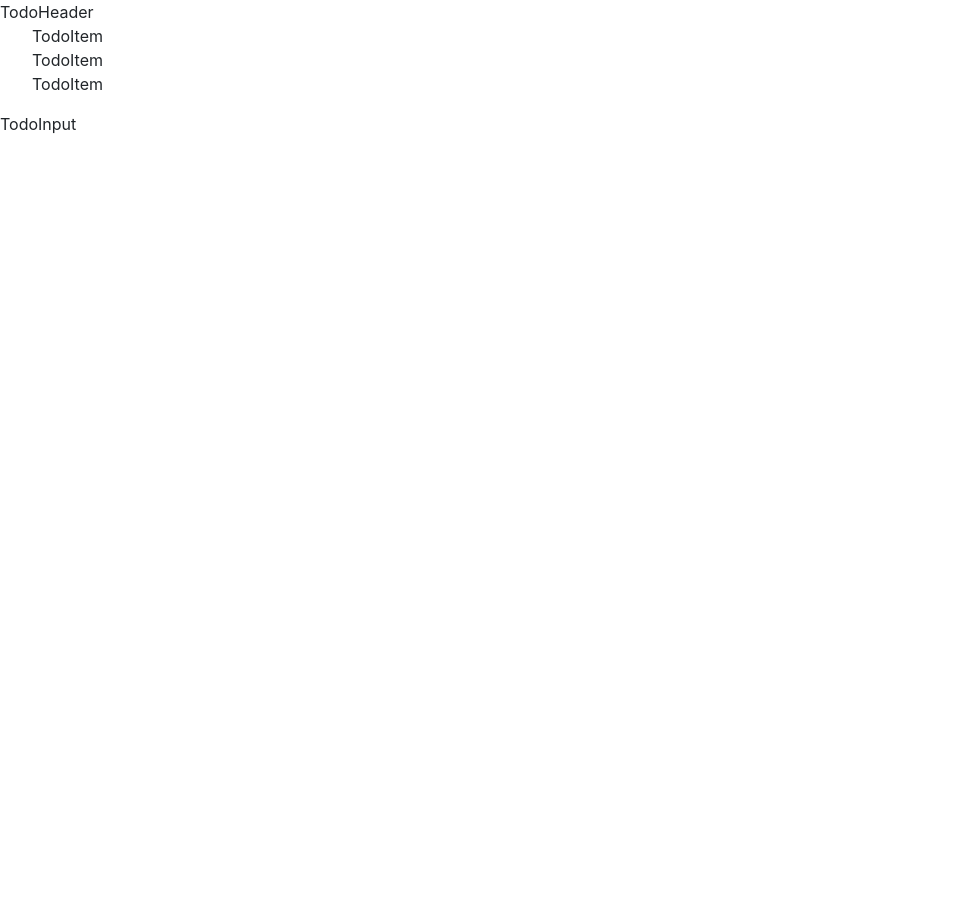
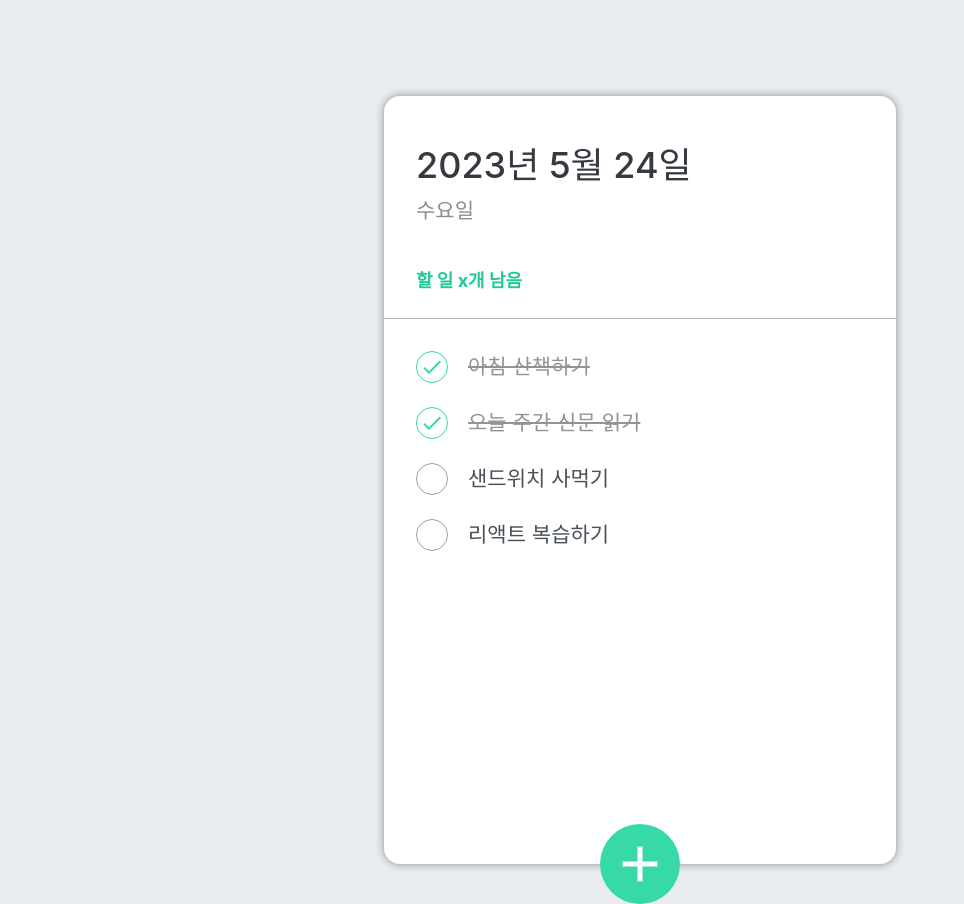
Before and after one commit to JeFeel/react-todo-app, a React (Create React App) app: page / in a window 1280 px wide. Shown: the whole page, without its empty margins (0-964 px from the left). Before the commit the page ends 800 px from the top, so only its background shows below. Built offline with nearby package versions, Linux system fonts and the light colour scheme; the HTML template or start-up script is replaced by a standard one.

Commit message:
react todo project list check

```diff
--- a/src/App.css
+++ b/src/App.css
@@ -1,38 +1,9 @@
-.App {
-  text-align: center;
+
+a {
+  color :inherit;
+  text-decoration: none;
 }
 
-.App-logo {
-  height: 40vmin;
-  pointer-events: none;
+body{
+  background: #e9ecef;
 }
-
-@media (prefers-reduced-motion: no-preference) {
-  .App-logo {
-    animation: App-logo-spin infinite 20s linear;
-  }
-}
-
-.App-header {
-  background-color: #282c34;
-  min-height: 100vh;
-  display: flex;
-  flex-direction: column;
-  align-items: center;
-  justify-content: center;
-  font-size: calc(10px + 2vmin);
-  color: white;
-}
-
-.App-link {
-  color: #61dafb;
-}
-
-@keyframes App-logo-spin {
-  from {
-    transform: rotate(0deg);
-  }
-  to {
-    transform: rotate(360deg);
-  }
-}
--- a/src/component/TodoHeader.js
+++ b/src/component/TodoHeader.js
@@ -1,10 +1,13 @@
 import React from 'react';
+import './scss/TodoHeader.scss';
 
 const TodoHeader = () => {
     return (
-        <div>
-            TodoHeader
-        </div>
+        <header>
+            <h1>2023년 5월 24일</h1>
+            <div className={'day'}>수요일</div>
+            <div className={'tasks-left'}>할 일 x개 남음</div>
+        </header>
     );
 };
 
--- a/src/component/TodoInput.js
+++ b/src/component/TodoInput.js
@@ -1,10 +1,40 @@
-import React from 'react';
+import React, {useState} from 'react';
+import {MdAdd} from "react-icons/md";
+import cn from 'classnames';
+
+import './scss/TodoInput.scss'
+
 
 const TodoInput = () => {
+    //입력창 open 여부를 표현하는 상태값
+    const [open, setOpen] = useState(false);
+
+    // + 버튼 클릭시 이벤트 처리
+    const onToggle = () => {
+        setOpen(!open); //open값을 뒤집어줌
+    };
+    // const showForm = () => {
+    //         return }
+
     return (
-        <div>
-           TodoInput
-        </div>
+        <>
+            {
+                open && (<div className={'form-wrapper'}>
+                    <form className={'insert-form'}>
+                        <input
+                            type={'text'}
+                            placeholder={'할 일을 입력한 후 엔터를 누르세요'}
+                        />
+                    </form>
+                </div>)
+            }
+            {/* cn() 첫번째 파라미터는 항상 유지할 클래스, 두 번째 파라미터는 논리 상태값
+                => 논리상태값이 true일 경우 해당 클래스 추가, false의 경우 제거*/}
+            <button className={cn('insert-btn', {open})} onClick={onToggle}>
+                <MdAdd/>
+            </button>
+
+        </>
     );
 };
 
--- a/src/component/TodoItem.js
+++ b/src/component/TodoItem.js
@@ -1,8 +1,22 @@
 import React from 'react';
+import {MdDelete, MdDone} from "react-icons/md";
+import cn from 'classnames';
+import './scss/TodoItem.scss';
 
-const TodoItem = () => {
+const TodoItem = ({item}) => {
+
+    const {id, title, done} = item;
+
     return (
-        <li className={'todo-list-item'}>TodoItem</li>
+        <li className={'todo-list-item'}>
+            <div className={cn('check-circle', {active: done})}>
+                {done && <MdDone />}
+            </div>
+            <span className={cn('text', {finish: done})}>{title}</span>
+            <div className={'remove'}>
+                <MdDelete />
+            </div>
+        </li>
     );
 };
 
--- a/src/component/TodoMain.js
+++ b/src/component/TodoMain.js
@@ -1,12 +1,15 @@
 import React from 'react';
 import TodoItem from "./TodoItem";
+import './scss/TodoMain.scss';
 
-const TodoMain = () => {
+const TodoMain = ({todoList}) => {
+        // console.log(props.todoList);
+
     return (
         <ul className={'todo-list'}>
-            <TodoItem/>
-            <TodoItem/>
-            <TodoItem/>
+            {
+                todoList.map(todo=> <TodoItem item={todo}/>)
+            }
         </ul>
     );
 };
--- a/src/component/TodoTemplate.js
+++ b/src/component/TodoTemplate.js
@@ -2,12 +2,37 @@ import React from 'react';
 import TodoHeader from "./TodoHeader";
 import TodoMain from "./TodoMain";
 import TodoInput from "./TodoInput";
+import './scss/TodoTemplate.scss';
 
 const TodoTemplate = () => {
+
+    //서버에 할일 목록(json)을 요청해서 받아와야 함
+    const todos = [
+        {
+            id: 1,
+            title: '아침 산책하기',
+            done: true
+        },
+        {
+            id: 2,
+            title: '오늘 주간 신문 읽기',
+            done: true
+        },
+        {
+            id: 3,
+            title: '샌드위치 사먹기',
+            done: false
+        },
+        {
+            id: 4,
+            title: '리액트 복습하기',
+            done: false
+        }
+    ];
     return (
         <div className={'TodoTemplate'}>
             <TodoHeader/>
-            <TodoMain/>
+            <TodoMain todoList={todos}/>
             <TodoInput/>
         </div>
     );
--- /dev/null
+++ b/src/component/scss/TodoHeader.scss
@@ -0,0 +1,25 @@
+//변수 사용
+$my-dark-gray: #343a40;
+
+header{
+  padding: 48px 32px 24px;
+  border-bottom: 1px solid #bbb;
+  //sass는 밑에 중첩시켜서 작성
+  h1{
+    font-size: 36px;
+    color: $my-dark-gray;
+  }
+
+  .day{
+    margin-top: 4px;
+    color: #868e96;
+    font-size: 21px;
+  }
+
+  .tasks-left{
+    color: #20c997;
+    font-size: 18px;
+    margin-top: 40px;
+    font-weight: 700;
+  }
+}
--- /dev/null
+++ b/src/component/scss/TodoInput.scss
@@ -0,0 +1,72 @@
+
+.form-wrapper{
+  //background: orange;
+  width: 100%;
+  position: absolute;
+  left: 0;
+  bottom: 0;
+
+  .insert-form {
+    background: #f8f9fa;
+    padding: 32px 32px 72px;
+    border-bottom-left-radius: 16px;
+    border-bottom-right-radius: 16px;
+    border-top: 1px solid #e9ecef;
+
+    input {
+      padding: 12px;
+      border-radius: 4px;
+      border: 1px solid #94989b;
+      width: 100%;
+      outline: none;
+      font-size: 18px;
+      box-sizing: border-box;
+    }
+  }
+}
+
+.insert-btn{
+  background: #38d9a9;
+
+  &:hover{
+    background: #63e6be;
+  }
+  &:active{
+    background: #20c997;
+  }
+
+  &.open{
+    background: #ff6b6b;
+    &:hover{
+      background: #ff8787;
+    }
+    &:active{
+      background: #fa5252;
+    }
+
+    transform:  translate(-50%, 50%) rotate(45deg); //플러스 표시가 45도 회전
+    // &.open이 점수가 더 높기 때문에 위치 유지를 위해
+    // 어쩔수 없이 한번더 translate 작성
+  }
+
+  z-index: 5;
+  cursor: pointer;
+  width: 80px;
+  height: 80px;
+  font-size: 60px;
+
+  position: absolute;
+  left: 50%;
+  bottom: 0;
+  transform: translate(-50%, 50%); //template의 relative 때문에 걸치게 됨
+
+  color: white;
+  border-radius: 50%;
+  border: none;
+  outline: none;
+
+  display: flex;
+  align-items: center;
+  justify-content: center;
+  transition: 0.125s ease-in;
+}
--- /dev/null
+++ b/src/component/scss/TodoItem.scss
@@ -0,0 +1,62 @@
+@mixin content-center{
+  // 체크표시가 정중앙에 오게끔
+  display: flex;
+  justify-content: center;
+  align-items: center;
+}
+
+.todo-list-item{
+  display: flex; //수평 배치로 되게끔
+  align-items: center; //교차축 중앙
+  padding: 12px 0;
+  //background: orange;
+
+  &:hover .remove{  //상위태그가 앞에 들어감
+    display: block;
+  }
+
+  .check-circle{
+    width: 32px;
+    height: 32px;
+    border-radius: 50%;
+    border: 1px solid #9da1a7;
+    font-size: 24px;
+    margin-right: 20px;
+    cursor: pointer;
+    @include content-center;
+
+    &.active{
+      border: 1px solid #38d9a9;
+      color: #38d9a9;
+    }
+  }
+
+  .text{
+    font-size: 21px;
+    //background: tomato;
+    color: #495057;
+    flex: 1;
+
+    &.finish{
+      color: #919396;
+      text-decoration: line-through;
+    }
+  }
+
+  .remove{
+    //background: orange;
+    font-size: 28px;
+    cursor: pointer;
+    color: #f51b4f;
+
+    @include content-center;
+
+    display: none;
+
+    &:hover svg{
+      opacity: 0.8;
+    }
+  }
+
+
+}
--- /dev/null
+++ b/src/component/scss/TodoMain.scss
@@ -0,0 +1,5 @@
+.todo-list {
+  flex: 1; //수직배치된 item들이 모두 1의 크기를 갖게 됨
+  padding: 20px 32px 48px;
+  overflow: auto;
+}
--- /dev/null
+++ b/src/component/scss/TodoTemplate.scss
@@ -0,0 +1,15 @@
+.TodoTemplate {
+  width: 512px;
+  height: 768px;
+
+  position: relative;
+  background: #fff;
+  border-radius: 16px;
+  box-shadow: 0 0 8px  rgba(0, 0, 0, 0.4);
+
+  //페이지 중앙에 나타나도록 설정
+  margin: 96px auto 32px;
+
+  display: flex;
+  flex-direction: column; //수직배치
+}
```
